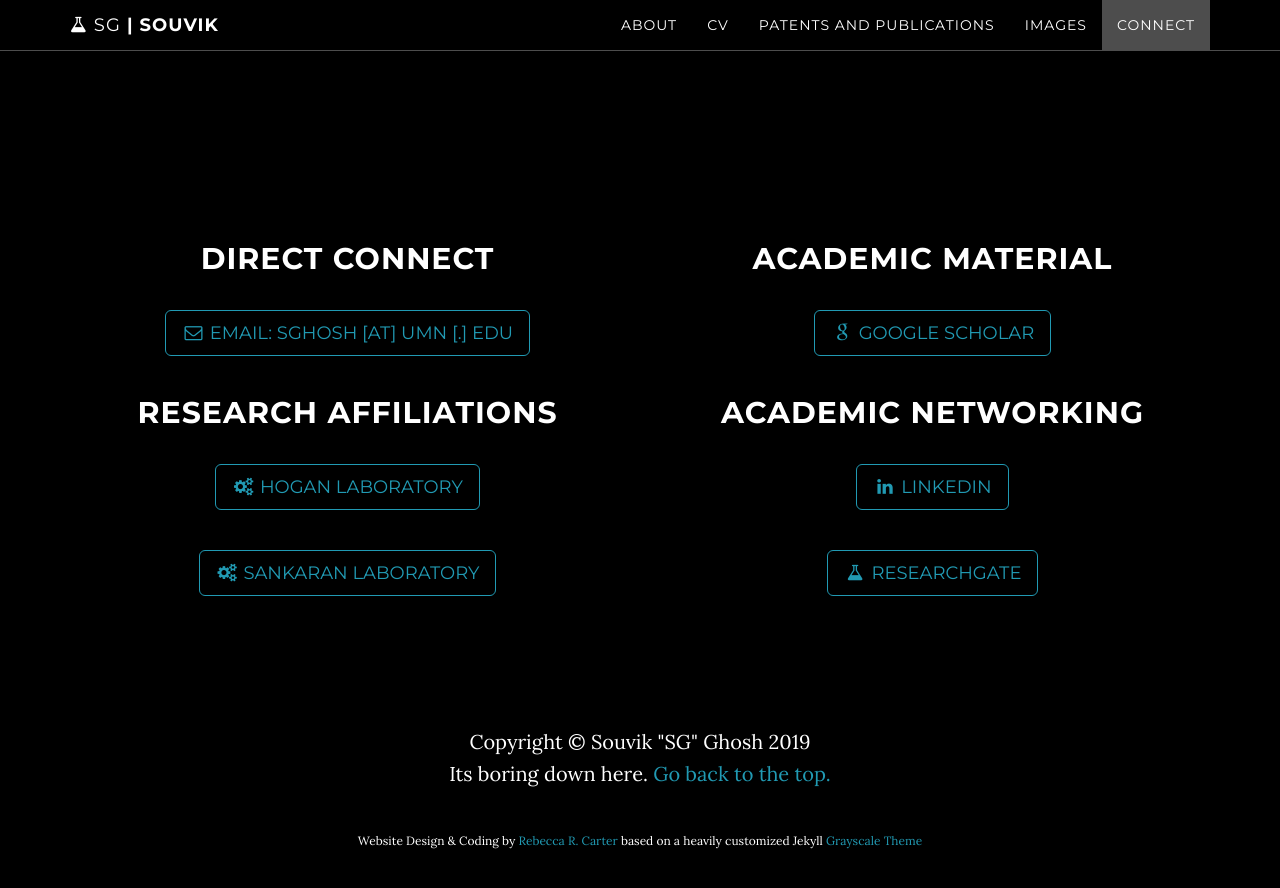
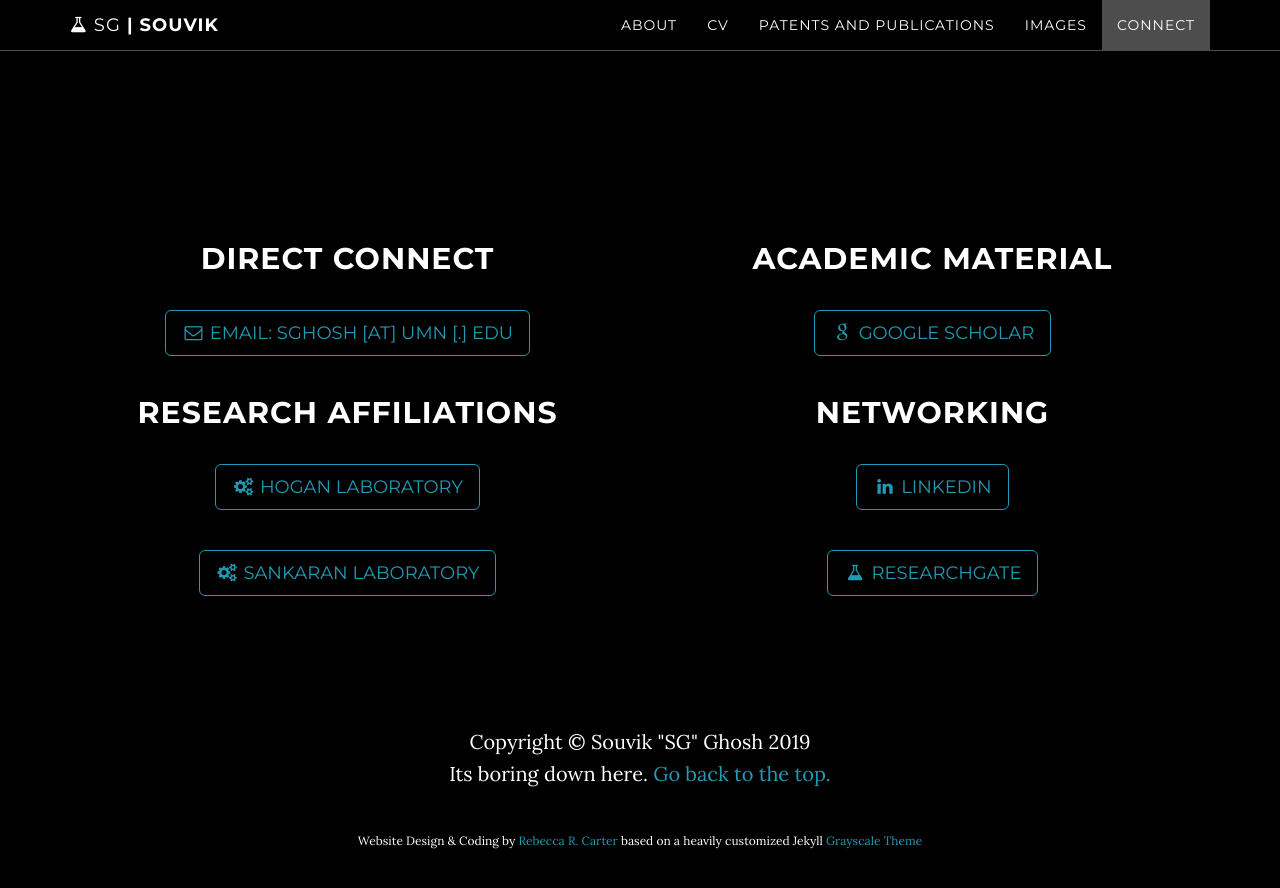
Before and after one commit to SouvikSG/souviksg.github.io, a Jekyll site: the page built from index.html, in a window 1280 px wide and 900 px high, scrolled down 8808 px. Shown: the top 888 px of the window. Built offline with Jekyll 4.4.1, drawn with Linux system fonts in a browser that asks for light colours.

Commit message:
Update connect.html

```diff
--- a/_includes/connect.html
+++ b/_includes/connect.html
@@ -11,27 +11,27 @@
 		    <br></br>
 
                 <h2>Research Affiliations</h2>
-	    <p><a href="https://chrishogansite.wordpress.com/" class="btn btn-default btn-lg">
+	    <p><a target="_blank" href="https://chrishogansite.wordpress.com/" class="btn btn-default btn-lg">
   <i class="fa fa-cogs fa-fw"></i> <span class="network-name">Hogan Laboratory</span></a></p>
 	    <br></br>
 
-    	<p><a href="http://microplasma.case.edu" class="btn btn-default btn-lg">
+    	<p><a target="_blank" href="http://microplasma.case.edu" class="btn btn-default btn-lg">
   <i class="fa fa-cogs fa-fw"></i> <span class="network-name">Sankaran Laboratory</span></a></p>
 
             </div>
 
             <div class="col-lg-6">
 		     <h2>Academic Material</h2>
- 	     <p><a href="https://scholar.google.com/citations?user=mFRUe2oAAAAJ&hl=en" class="btn btn-default btn-lg">
+ 	     <p><a target="_blank" href="https://scholar.google.com/citations?user=mFRUe2oAAAAJ&hl=en" class="btn btn-default btn-lg">
               <i class="fa fa-google fa-fw"></i> <span class="network-name">Google Scholar</span></a></p>
 
 		    <br></br>
 
-		    <h2>Academic Networking</h2>
+		    <h2>Networking</h2>
 
-	        	<p><a href="https://www.linkedin.com/pub/souvik-ghosh/20/769/731" class="btn btn-default btn-lg">
+	        	<p><a target="_blank" href="https://www.linkedin.com/pub/souvik-ghosh/20/769/731" class="btn btn-default btn-lg">
                            <i class="fa fa-linkedin fa-fw"></i> <span class="network-name">LinkedIn</span></a></p><br></br>
-	        	<p><a href="http://www.researchgate.net/profile/Souvik_Ghosh4" class="btn btn-default btn-lg">
+	        	<p><a target="_blank" href="http://www.researchgate.net/profile/Souvik_Ghosh4" class="btn btn-default btn-lg">
                            <i class="fa fa-flask fa-fw"></i> <span class="network-name">ResearchGate</span></a></p>
 
 	    </div>
```
